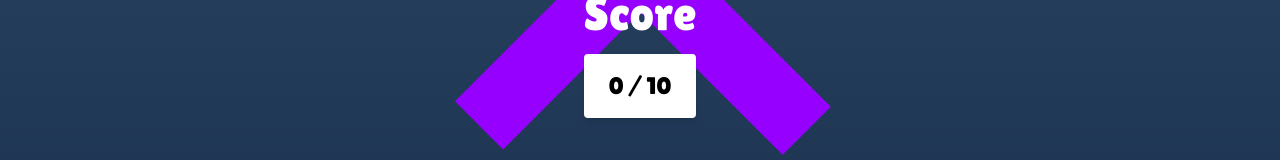
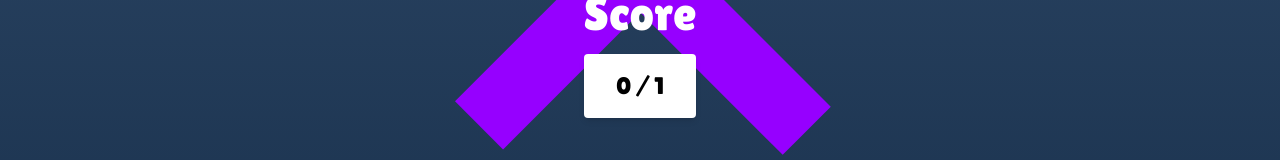
Before and after one commit to AVNOV/m2_CFB_Frontend, a Next.js app: page /score in a window 1280 px wide. Shown: the part 286-446 px from the top of the page. Built offline with nearby package versions, Linux system fonts and the light colour scheme.

Commit message:
Fix select game

```diff
--- a/src/app/components/QuizTemplate/index.tsx
+++ b/src/app/components/QuizTemplate/index.tsx
@@ -53,7 +53,7 @@ export default function QuizzTemplate({
       currentQuestion + 1,
     );
 
-    if (currentQuestion + 1 === 10) router.push('/score');
+    if (currentQuestion + 1 === nbQuestions) router.push('/score');
     else {
       setTimeout(() => {
         setTimeInSeconds(time);
--- a/src/app/game/page.tsx
+++ b/src/app/game/page.tsx
@@ -1,24 +1,19 @@
 'use client';
 
 import { useAppSelector } from 'store';
-import { useRouter, useSearchParams } from 'next/navigation';
+import { useSearchParams } from 'next/navigation';
 import { LoadingScreen } from '../components/Loading/Loading';
 import QuizzTemplate from '../components/QuizTemplate';
 
 export default function Page() {
-  const router = useRouter();
   const searchParams = useSearchParams();
   const { quiz, currentQuestion } = useAppSelector((state) => state.quizSlice);
   const gameId = searchParams.get('gameId');
 
-  if (!quiz.id) {
-    router.push('/');
-  }
-
   return (
     <div className="flex flex-col w-full h-full items-center justify-center">
-      {!gameId && <LoadingScreen />}
-      {gameId && (
+      {!gameId || !quiz?.id ? <LoadingScreen /> : null}
+      {gameId && quiz?.id ? (
         <QuizzTemplate
           question={quiz?.questions[currentQuestion].title}
           answers={quiz?.questions[currentQuestion].answers}
@@ -26,7 +21,7 @@ export default function Page() {
           nbQuestions={quiz.questions.length}
           gameId={parseInt(gameId)}
         />
-      )}
+      ) : null}
     </div>
   );
 }
--- a/src/app/score/page.tsx
+++ b/src/app/score/page.tsx
@@ -9,7 +9,9 @@ import Button from '../components/Button';
 import { useRouter } from 'next/navigation';
 
 export default function Page() {
-  const { nbCorrectAnswers } = useAppSelector((state) => state.quizSlice);
+  const { nbCorrectAnswers, currentQuestion } = useAppSelector(
+    (state) => state.quizSlice,
+  );
   const dispatch = useAppDispatch();
   const router = useRouter();
 
@@ -32,7 +34,9 @@ export default function Page() {
           <h1 className="text-5xl mb-4">Score</h1>
 
           <div className="bg-white p-4 rounded shadow-md">
-            <h2 className={`text-2xl text-black`}>{nbCorrectAnswers} / 10</h2>
+            <h2 className={`text-2xl text-black`}>
+              {nbCorrectAnswers} / {currentQuestion + 1}
+            </h2>
           </div>
         </div>
       </div>
```
